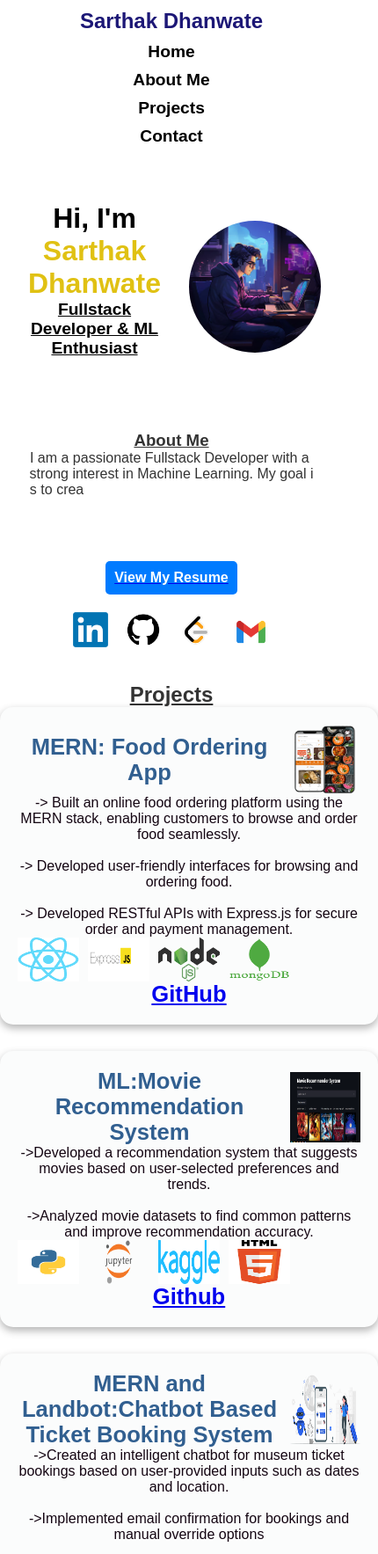
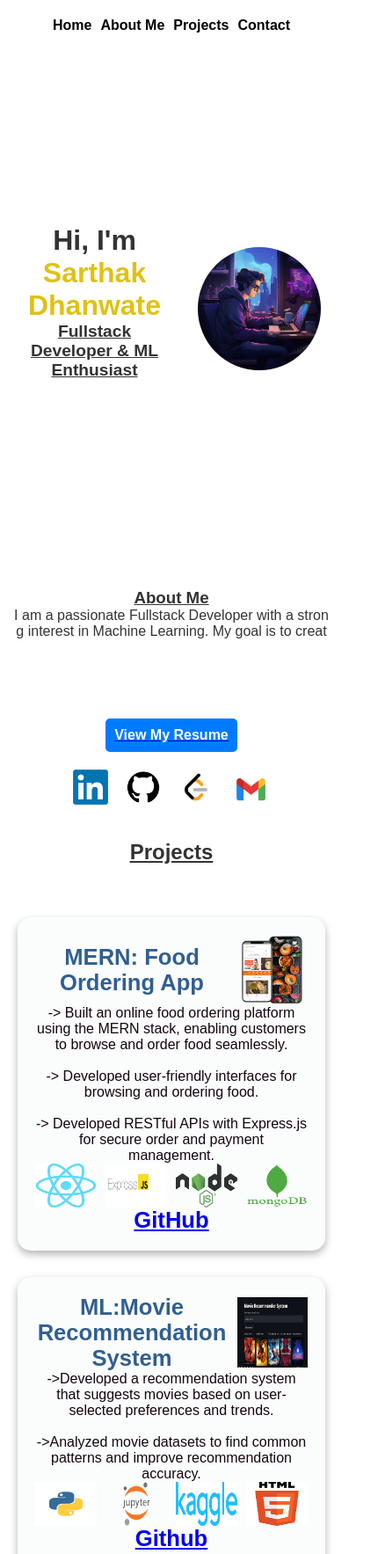
Before and after one commit to dsarthak0/Portfolio, a plain HTML site: page index.html in a window 390 px wide. Shown: the top 1767 px of the page at 88% size, 430 px wide, since content can reach past the window. Drawn offline with Linux system fonts and the light colour scheme.

Commit message:
Updated content

```diff
--- a/index.css
+++ b/index.css
@@ -1,14 +1,13 @@
 /* Global Styles */
-*{
+* {
   padding: 0;
   margin: 0;
+  box-sizing: border-box;
   scroll-behavior: smooth;
 }
 
 body {
   font-family: 'Poppins', sans-serif;
-  margin: 0;
-  padding: 0;
   background: white;
   color: #333;
 }
@@ -18,29 +17,11 @@ nav {
   display: flex;
   justify-content: space-between;
   align-items: center;
-  background: rgb(255, 255, 255);
+  background: white;
   padding: 15px 50px;
-  color: black;
   font-size: 1.2rem;
 }
 
-.animated-text span {
-  opacity: 0;
-  transform: translateY(10px);
-  display: inline-block;
-  animation: fadeInUp 0.01s forwards;
-}
-
-@keyframes fadeInUp {
-  from {
-      opacity: 0;
-      transform: translateY(10px);
-  }
-  to {
-      opacity: 1;
-      transform: translateY(0);
-  }
-}
 .nav-links {
   list-style: none;
   display: flex;
@@ -52,23 +33,36 @@ nav {
   color: black;
   font-weight: bold;
   transition: color 0.3s;
-  font-size: 1.2rem;
 }
 
 .nav-links a:hover {
   color: white;
 }
 
+/* Animated Text */
+.animated-text span {
+  opacity: 0;
+  transform: translateY(10px);
+  display: inline-block;
+  animation: fadeInUp 0.000001s forwards;
+}
+
+@keyframes fadeInUp {
+  to {
+    opacity: 1;
+    transform: translateY(0);
+  }
+}
+
 /* Homepage */
 .home-section {
   display: flex;
+  flex-direction: column;
   justify-content: center;
   align-items: center;
-  height: 70vh;
-  background: white;
-  color: black;
+  min-height: 70vh;
   text-align: center;
-  flex-direction: column;
+  padding: 60px 20px;
 }
 
 .home-section h2 {
@@ -87,33 +81,25 @@ nav {
   border: 5px solid white;
 }
 
-/* About Me */
+/* About Section */
 .about {
   text-align: center;
-  padding: 60px;
-  background: white;
+  padding: 60px 20px;
   font-size: 1.5rem;
 }
 
 .resume-btn {
-  /* Blue background */
-
-
-
   font-size: 16px;
   font-weight: bold;
-
   cursor: pointer;
   transition: 0.3s ease-in-out;
 }
 
 .resume-btn a {
   text-decoration: none;
-  color: rgb(66, 31, 31); /* White text */
+  color: rgb(66, 31, 31);
   font-family: Arial, sans-serif;
 }
-
-
 
 /* Social Links */
 .social-links {
@@ -136,22 +122,18 @@ nav {
   justify-content: center;
   flex-wrap: wrap;
   gap: 30px;
-  padding: 60px black;
+  padding: 60px 20px;
 }
 
 .project-card {
-  background:rgb(251, 252, 252);
+  background: #fbfcfc;
   padding: 25px;
   border-radius: 15px;
   width: 320px;
-
   box-shadow: 0 4px 10px rgba(0, 0, 0, 0.3);
   transition: transform 0.3s, box-shadow 0.3s;
-  font-family: 'Poppins', sans-serif;
-  position: relative;
-  overflow: hidden;
   text-align: center;
-
+  animation: fadeIn 0.6s ease-in-out;
 }
 
 .project-card:hover {
@@ -160,12 +142,12 @@ nav {
 }
 
 .project-card h4 {
+  font-size: 1.6rem;
+  color: #315f90;
   display: flex;
   align-items: center;
   justify-content: center;
   gap: 10px;
-  font-size: 1.6rem;
-  color: #315f90;
 }
 
 .project-card img {
@@ -176,24 +158,19 @@ nav {
 /* Animations */
 @keyframes fadeIn {
   from {
-      opacity: 0;
-      transform: translateY(20px);
+    opacity: 0;
+    transform: translateY(20px);
   }
   to {
-      opacity: 1;
-      transform: translateY(0);
+    opacity: 1;
+    transform: translateY(0);
   }
-}
-
-.project-card {
-  animation: fadeIn 0.6s ease-in-out;
 }
 
 /* Skills */
 .skills-section {
   text-align: center;
-  padding: 60px;
-  background: white;
+  padding: 60px 20px;
   font-size: 1.5rem;
 }
 
@@ -203,7 +180,6 @@ nav {
   flex-wrap: wrap;
   gap: 20px;
   list-style: none;
-  padding: 0;
 }
 
 .skills-section li {
@@ -217,8 +193,7 @@ nav {
 /* Contact */
 .contact-section {
   text-align: center;
-  padding: 60px;
-  background:white;
+  padding: 60px 20px;
   font-size: 1.5rem;
 }
 
@@ -231,24 +206,31 @@ footer {
   font-size: 1.2rem;
 }
 
-/* Responsive Design */
+/* ============================
+   Responsive Design
+============================ */
 
-/* For smaller screens, adjust font sizes and layout */
 @media (max-width: 1024px) {
   nav {
     padding: 15px 30px;
     font-size: 1rem;
   }
+
   .home-section h2 {
     font-size: 3rem;
   }
+
   .home-section h3 {
     font-size: 1.8rem;
   }
+
   .photo img {
     width: 250px;
   }
-  .about, .skills-section, .contact-section {
+
+  .about,
+  .skills-section,
+  .contact-section {
     font-size: 1.3rem;
   }
 }
@@ -256,67 +238,85 @@ footer {
 @media (max-width: 768px) {
   nav {
     flex-direction: column;
-    align-items: center;
     text-align: center;
+    padding: 10px;
   }
+
   .nav-links {
-    flex-direction: column;
+    flex-direction: row;
+    flex-wrap: wrap;
+    justify-content: center;
     gap: 10px;
     padding-top: 10px;
   }
-  .home-section {
-    height: auto;
-    padding: 50px 20px;
-  }
+
   .home-section h2 {
     font-size: 2.5rem;
   }
+
   .home-section h3 {
     font-size: 1.5rem;
   }
+
   .photo img {
     width: 200px;
   }
-  .about, .skills-section, .contact-section {
-    padding: 40px;
-    font-size: 1.2rem;
-  }
+
   .project-cards {
     flex-direction: column;
     align-items: center;
   }
+
   .project-card {
     width: 90%;
+    padding: 20px;
+  }
+
+  .skills-section ul {
+
+    flex-direction: row;
+    flex-wrap: wrap;
+    justify-content: center;
+    gap: 10px;
+    padding-top: 10px;
+
+
+  }
+
+  .skills-section li {
+    width: 80%;
+    text-align: center;
+  }
+
+  .about,
+  .skills-section,
+  .contact-section {
+    font-size: 1.2rem;
+    padding: 40px 20px;
   }
 }
 
 @media (max-width: 480px) {
-  nav {
-    padding: 10px;
-  }
   .home-section h2 {
     font-size: 2rem;
   }
+
   .home-section h3 {
     font-size: 1.2rem;
   }
+
   .photo img {
     width: 150px;
   }
-  .about, .skills-section, .contact-section {
-    padding: 30px;
+
+  .about,
+  .skills-section,
+  .contact-section {
     font-size: 1rem;
+    padding: 30px 15px;
   }
+
   .project-card {
     width: 100%;
-    padding: 20px;
-  }
-  .skills-section ul {
-    flex-direction: column;
-    align-items: center;
-  }
-  .skills-section li {
-    width: 80%;
-    text-align: center;
   }
 }
--- a/index.html
+++ b/index.html
@@ -11,7 +11,7 @@
   <!-- Navbar -->
   <nav>
     <div class="logo">
-      <h1 style="color:rgb(28, 23, 118)">Sarthak Dhanwate</h1>
+
     </div>
     <ul class="nav-links">
       <li><a href="#home">Home</a></li>
@@ -25,8 +25,12 @@
   <section id="home" class="home-section">
     <div class="intro-photo-container" style="display: flex; align-items: center;">
       <div class="intro" style="flex: 1;">
-        <h2>Hi, I'm <span style="color: rgb(224, 193, 19);">Sarthak Dhanwate</span></h2>
+        <h2>
+          Hi, I'm <span style="color: rgb(224, 193, 19);">Sarthak Dhanwate</span>
+        </h2>
         <h3><strong><u>Fullstack Developer & ML Enthusiast</u></strong></h3>
+
+
       </div>
 
       <div class="photo" style="flex: 1; text-align: right;">
```
